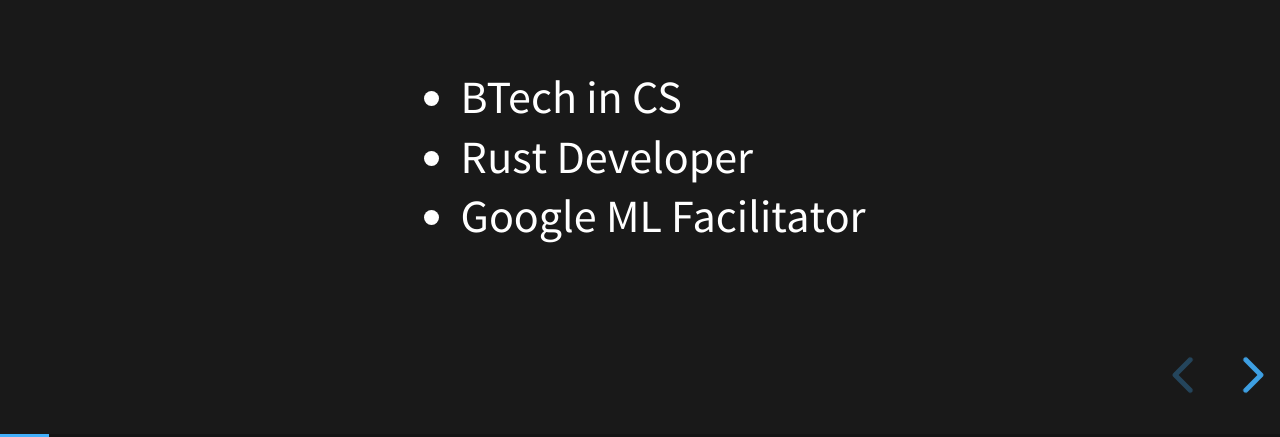
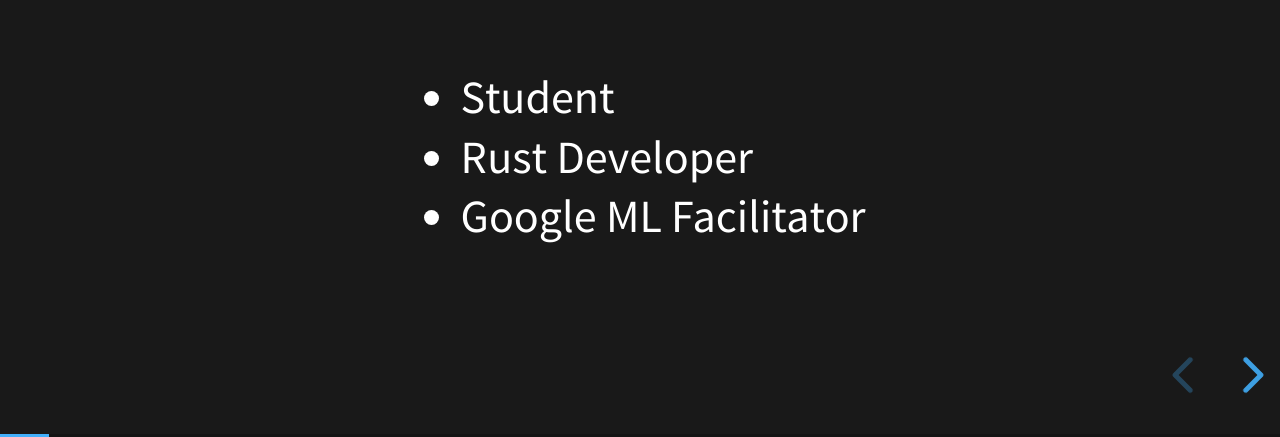
Before and after one commit to emmanuelantony2000/inclojure_presentation, a website: page index.html in a window 1280 px wide. Both pictures are taken after a click on the button "next slide". Shown: the part 363-800 px from the top of the page. Drawn offline with Linux system fonts and the light colour scheme.

Commit message:
Changed the about section

```diff
--- a/index.html
+++ b/index.html
@@ -38,7 +38,7 @@
                 <p>Github: @emmanuelantony2000</p>
                 <br>
                 <ul>
-                    <li>BTech in CS</li>
+                    <li>Student</li>
                     <li>Rust Developer</li>
                     <li>Google ML Facilitator</li>
                 </ul>
```
